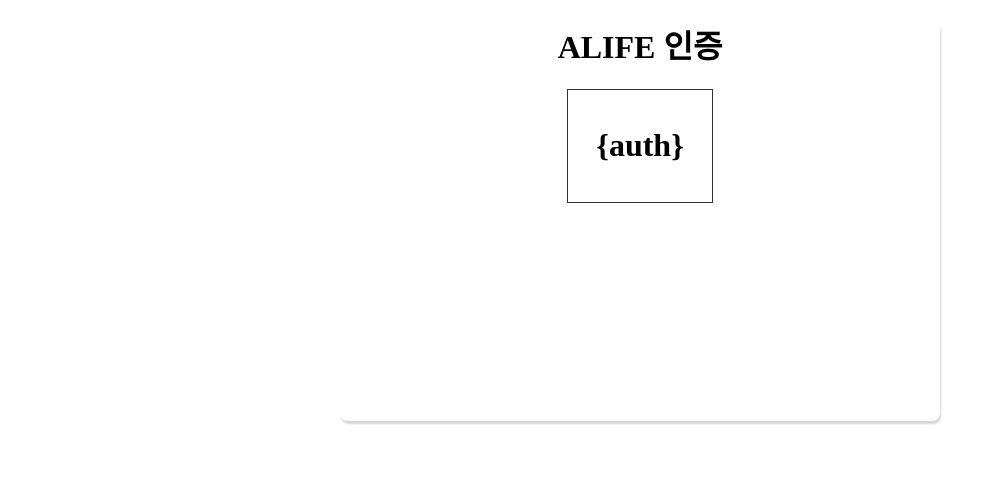
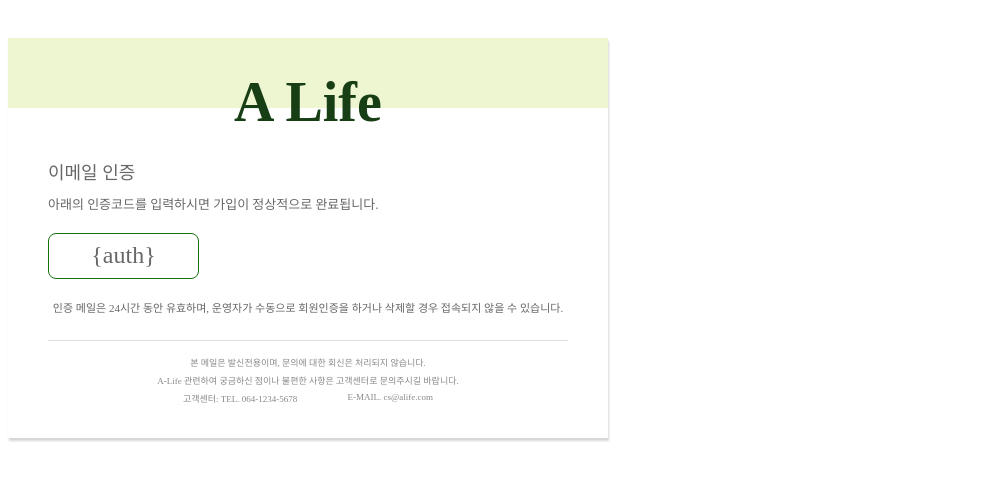
Before and after one commit to kebi3477/Alife, a PHP site: page /public/views/mail.html in a window 1280 px wide. Shown: the top 481 px of the page, without its empty margins (0-996 px from the left). Run offline with PHP 8.4, Linux system fonts and the light colour scheme.

Commit message:
Remove fonts and change mail.html in design

```diff
--- a/public/css/index.css
+++ b/public/css/index.css
@@ -66,7 +66,7 @@
 .intro__text--big {
     color: var(--green-hard);
     font-size: 7rem;
-    font-family: 'noto-kr-black';
+    font-family: 'Noto Sans KR', sans-serif;
 }
 .intro__text--middle {
     font-size: 36px;
--- a/public/css/login.css
+++ b/public/css/login.css
@@ -114,7 +114,7 @@
 .login__logo {
     font-size: 3rem;
     font-weight: bold;
-    font-family: 'noto-kr-black';
+    font-family: 'Noto Sans KR', sans-serif;
     margin-bottom: 2rem;
 }
 .login__input {
--- a/public/views/mail.html
+++ b/public/views/mail.html
@@ -4,12 +4,30 @@
     <meta charset="UTF-8">
     <meta http-equiv="X-UA-Compatible" content="IE=edge">
     <meta name="viewport" content="width=device-width, initial-scale=1.0">
+
     <title>ALife</title>
 </head>
 <body>
-    <div style="width: 600px; height: 400px; margin: 0 auto; border-radius: .5rem; box-shadow: 1px 3px 2px #3333">
-        <h1 style="width: 100%; text-align: center;">ALIFE 인증</h1>
-        <div style="padding: 2rem; border: 1px solid #333; width: 5rem; height: 3rem; margin: 0 auto; display: flex; align-items: center; justify-content: center; font-weight: bold; font-size: 2rem;">{auth}</div>
+    <div style="position: relative; width: 600px; height: 400px; box-shadow: 1px 3px 2px #3333; font-family: Noto Sans KR,'맑은고딕',Malgun Gothic,'굴림',gulim">
+        <div style="width: 100%; background-color: #EDF5D1; height: 70px;">
+            <h1 style="width: 100%; text-align: center; font-size: 56px; padding-top: 2rem; color: #183E15;">A Life</h1>
+        </div>
+        <div style="padding: 0px 40px; color: #676767;">
+            <div style="margin-top: 50px; font-size: 18px;">이메일 인증</div>
+            <div style="margin-top: 10px; font-size: 13px;">아래의 인증코드를 입력하시면 가입이 정상적으로 완료됩니다.</div>
+            <div style="margin: 20px 0; display:flex; align-items: center; justify-content: center; border-radius: .5rem; border: 1px solid #15700E; width: 149px; height: 44px; display: flex; align-items: center; justify-content: center; color:#676767; font-size: 24px;">{auth}</div>
+            <div style="margin-top: 10px; font-size: 11px; text-align: center;">인증 메일은 24시간 동안 유효하며, 운영자가 수동으로 회원인증을 하거나 삭제할 경우 접속되지 않을 수 있습니다.</div>
+            <footer style="margin-top: 25px; padding-top: 10px; border-top: 1px solid #DDDDDD; width: 100%; text-align: center; color: #888888; font-size: 9px;">
+                <p style="margin: 5px 0;">본 메일은 발신전용이며, 문의에 대한 회신은 처리되지 않습니다.</p>
+                <p style="margin: 5px 0;">A-Life 관련하여 궁금하신 점이나 불편한 사항은 고객센터로 문의주시길 바랍니다.</p>
+                <div style="display: flex; flex-flow: row nowrap; justify-content: space-between; width: 250px; margin: 0 auto;">
+                    <p style="margin: 0;">고객센터:  TEL. 064-1234-5678</p>
+                    <p style="margin: 0;">E-MAIL. cs@alife.com</p>
+                </div>
+            </footer>
+        </div>
+
+
     </div>
 </body>
 </html>
```
Also changed, not shown: public/css/common.css (+5 -16 lines), public/views/index.php (+4 -4 lines), public/images/object/fridge.svg.
